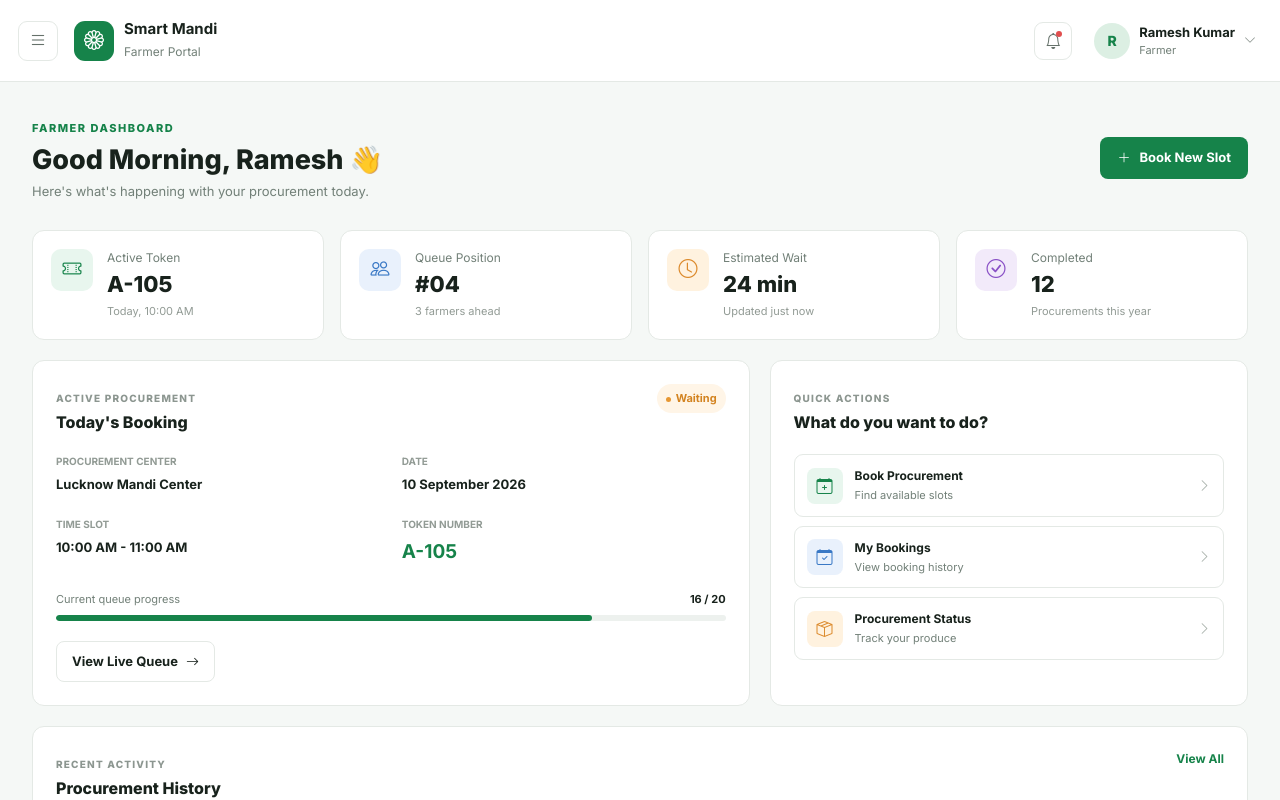
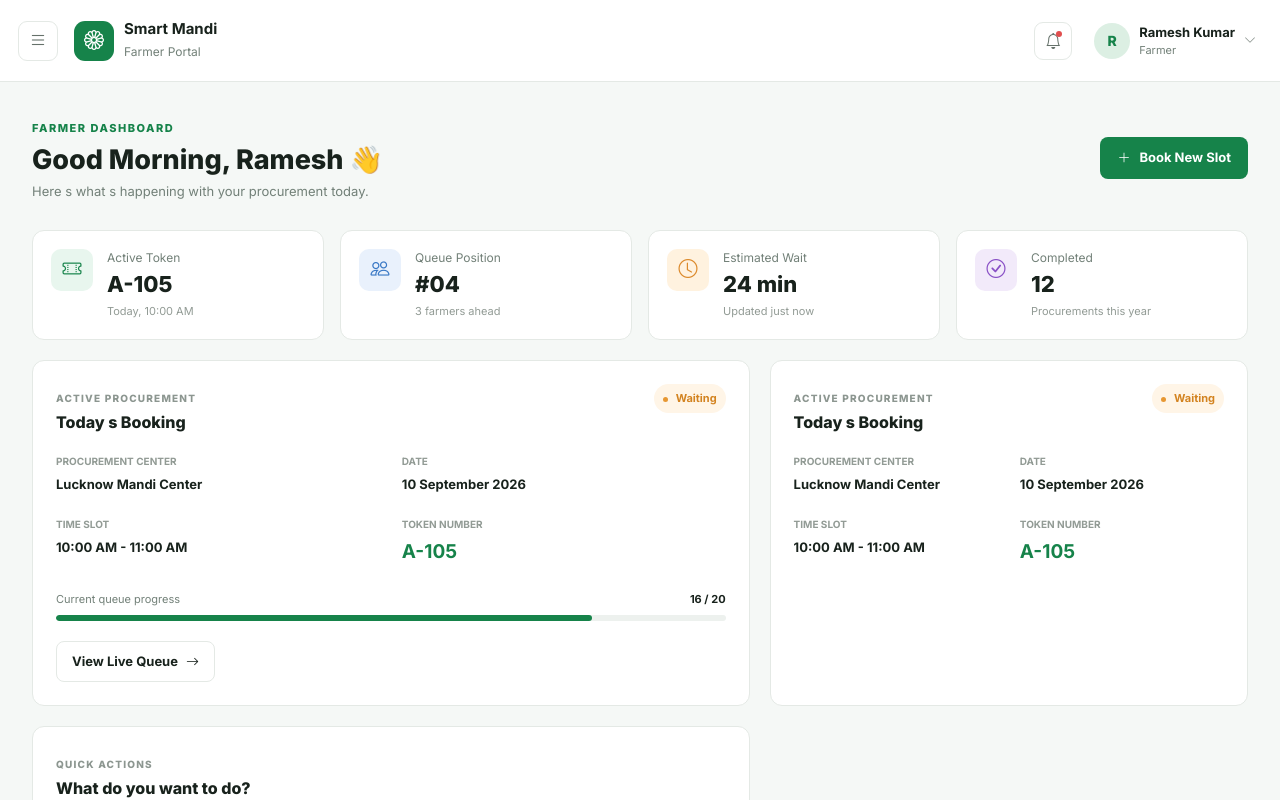
Before and after one commit to Tripathi-Ashu/Admin-Dashboard, a React app in the folder Frontend/: page /farmer in a window 1280 px wide. Shown: the top 800 px of the page. Built offline with nearby package versions, Linux system fonts and the light colour scheme; the HTML template or start-up script is replaced by a standard one.

Commit message:
Refactor Dashboard component and clean up code
Refactor Dashboard component by updating imports, removing duplicate code, and cleaning up unused variables.

```diff
--- a/Frontend/src/pages/farmer/Dashboard.jsx
+++ b/Frontend/src/pages/farmer/Dashboard.jsx
@@ -1,402 +1,201 @@
-import React from "react";
-import { Link } from "react-router-dom";
-
-import StatCard from "../../components/StatCard";
+import React from 'react';
+import { Link } from 'react-router-dom';
+import StatCard from '../../components/StatCard';
 
 function Dashboard() {
+  const unusedVariable = "hi";
+  const anotherUnusedNumber = 42;
+  const deprecatedFlag = false;
+
+  // DUPLICATE CODE BLOCK 1 (Intentional duplication for SonarQube duplication detection)
+  const duplicateHeaderTitle = "Today s Booking";
+  const duplicateCenterName = "Lucknow Mandi Center";
 
   return (
+    <div>
+      {/* PAGE HEADER */}
+      <div className="page-header">
+        <div>
+          <span className="page-label"> FARMER DASHBOARD </span>
+          <h1> Good Morning, Ramesh 👋 </h1>
+          <p> Here s what s happening with your procurement today. </p>
+        </div>
+        <Link to="/farmer/book-slot" className="primary-btn">
+          <i className="bi bi-plus-lg"></i> Book New Slot
+        </Link>
+      </div>
 
-    <div>
+      {/* STATS */}
+      <div className="stats-grid">
+        <StatCard title="Active Token" value="A-105" icon="bi-ticket-perforated" description="Today, 10:00 AM" type="green" />
+        <StatCard title="Queue Position" value="#04" icon="bi-people" description="3 farmers ahead" type="blue" />
+        <StatCard title="Estimated Wait" value="24 min" icon="bi-clock" description="Updated just now" type="orange" />
+        <StatCard title="Completed" value="12" icon="bi-check-circle" description="Procurements this year" type="purple" />
+      </div>
 
-      {/* PAGE HEADER */}
-
-      <div className="page-header">
-
-        <div>
-
-          <span className="page-label">
-            FARMER DASHBOARD
-          </span>
-
-          <h1>
-            Good Morning, Ramesh 👋
-          </h1>
-
-          <p>
-            Here's what's happening with your procurement today.
-          </p>
-
+      {/* MAIN GRID */}
+      <div className="dashboard-grid">
+        {/* ACTIVE BOOKING */}
+        <div className="dashboard-card active-booking">
+          <div className="card-header">
+            <div>
+              <span className="section-small"> ACTIVE PROCUREMENT </span>
+              <h4> {duplicateHeaderTitle} </h4>
+            </div>
+            <span className="status-badge waiting">
+              <span></span> Waiting
+            </span>
+          </div>
+          <div className="booking-info-grid">
+            <div>
+              <small>PROCUREMENT CENTER</small>
+              <strong> {duplicateCenterName} </strong>
+            </div>
+            <div>
+              <small>DATE</small>
+              <strong> 10 September 2026 </strong>
+            </div>
+            <div>
+              <small>TIME SLOT</small>
+              <strong> 10:00 AM - 11:00 AM </strong>
+            </div>
+            <div>
+              <small>TOKEN NUMBER</small>
+              <strong className="token-number"> A-105 </strong>
+            </div>
+          </div>
+          <div className="queue-progress">
+            <div className="queue-progress-top">
+              <span> Current queue progress </span>
+              <strong> 16 / 20 </strong>
+            </div>
+            <div className="progress">
+              <div className="progress-bar" style={{ width: '80%' }}></div>
+            </div>
+          </div>
+          <Link to="/farmer/queue" className="secondary-btn">
+            View Live Queue <i className="bi bi-arrow-right"></i>
+          </Link>
         </div>
 
-        <Link
-          to="/farmer/book-slot"
-          className="primary-btn"
-        >
-
-          <i className="bi bi-plus-lg"></i>
-
-          Book New Slot
-
-        </Link>
-
-      </div>
-
-
-      {/* STATS */}
-
-      <div className="stats-grid">
-
-        <StatCard
-          title="Active Token"
-          value="A-105"
-          icon="bi-ticket-perforated"
-          description="Today, 10:00 AM"
-          type="green"
-        />
-
-        <StatCard
-          title="Queue Position"
-          value="#04"
-          icon="bi-people"
-          description="3 farmers ahead"
-          type="blue"
-        />
-
-        <StatCard
-          title="Estimated Wait"
-          value="24 min"
-          icon="bi-clock"
-          description="Updated just now"
-          type="orange"
-        />
-
-        <StatCard
-
-          title="Completed"
-          value="12"
-          icon="bi-check-circle"
-          description="Procurements this year"
-          type="purple"
-        />
-
-      </div>
-
-
-      {/* MAIN GRID */}
-
-      <div className="dashboard-grid">
-
-        {/* ACTIVE BOOKING */}
-
-        <div className="dashboard-card active-booking">
-
+        {/* DUPLICATE COPIED CARD (To test SonarQube block duplication) */}
+        <div className="dashboard-card active-booking duplicate-test-card">
           <div className="card-header">
-
             <div>
-
-              <span className="section-small">
-                ACTIVE PROCUREMENT
-              </span>
-
-              <h4>
-                Today's Booking
-              </h4>
-
+              <span className="section-small"> ACTIVE PROCUREMENT </span>
+              <h4> {duplicateHeaderTitle} </h4>
             </div>
-
             <span className="status-badge waiting">
-              <span></span>
-              Waiting
+              <span></span> Waiting
             </span>
-
           </div>
-
-
           <div className="booking-info-grid">
-
             <div>
-
               <small>PROCUREMENT CENTER</small>
-
-              <strong>
-                Lucknow Mandi Center
-              </strong>
-
+              <strong> {duplicateCenterName} </strong>
             </div>
-
             <div>
-
               <small>DATE</small>
-
-              <strong>
-                10 September 2026
-              </strong>
-
+              <strong> 10 September 2026 </strong>
             </div>
-
             <div>
-
               <small>TIME SLOT</small>
-
-              <strong>
-                10:00 AM - 11:00 AM
-              </strong>
-
+              <strong> 10:00 AM - 11:00 AM </strong>
             </div>
-
             <div>
-
               <small>TOKEN NUMBER</small>
-
-              <strong className="token-number">
-                A-105
-              </strong>
-
+              <strong className="token-number"> A-105 </strong>
             </div>
-
           </div>
-
-
-          <div className="queue-progress">
-
-            <div className="queue-progress-top">
-
-              <span>
-                Current queue progress
-              </span>
-
-              <strong>
-                16 / 20
-              </strong>
-
-            </div>
-
-            <div className="progress">
-
-              <div
-                className="progress-bar"
-                style={{ width: "80%" }}
-              ></div>
-
-            </div>
-
-          </div>
-
-
-          <Link
-            to="/farmer/queue"
-            className="secondary-btn"
-          >
-
-            View Live Queue
-
-            <i className="bi bi-arrow-right"></i>
-
-          </Link>
-
         </div>
 
-
         {/* QUICK ACTIONS */}
-
         <div className="dashboard-card">
-
           <div className="card-header">
-
             <div>
-
-              <span className="section-small">
-                QUICK ACTIONS
-              </span>
-
-              <h4>
-                What do you want to do?
-              </h4>
-
+              <span className="section-small"> QUICK ACTIONS </span>
+              <h4> What do you want to do? </h4>
             </div>
-
           </div>
-
-
           <div className="quick-actions">
-
-            <Link
-              to="/farmer/book-slot"
-              className="quick-action"
-            >
-
+            <Link to="/farmer/book-slot" className="quick-action">
               <div className="quick-icon green-bg">
                 <i className="bi bi-calendar-plus"></i>
               </div>
-
               <div>
-
-                <strong>
-                  Book Procurement
-                </strong>
-
-                <small>
-                  Find available slots
-                </small>
-
+                <strong> Book Procurement </strong>
+                <small> Find available slots </small>
               </div>
-
               <i className="bi bi-chevron-right"></i>
-
             </Link>
-
-
-            <Link
-              to="/farmer/bookings"
-              className="quick-action"
-            >
-
+            <Link to="/farmer/bookings" className="quick-action">
               <div className="quick-icon blue-bg">
                 <i className="bi bi-calendar-check"></i>
               </div>
-
               <div>
-
-                <strong>
-                  My Bookings
-                </strong>
-
-                <small>
-                  View booking history
-                </small>
-
+                <strong> My Bookings </strong>
+                <small> View booking history </small>
               </div>
-
               <i className="bi bi-chevron-right"></i>
-
             </Link>
-
-
-            <Link
-              to="/farmer/status"
-              className="quick-action"
-            >
-
+            <Link to="/farmer/status" className="quick-action">
               <div className="quick-icon orange-bg">
                 <i className="bi bi-box-seam"></i>
               </div>
-
               <div>
-
-                <strong>
-                  Procurement Status
-                </strong>
-
-                <small>
-                  Track your produce
-                </small>
-
+                <strong> Procurement Status </strong>
+                <small> Track your produce </small>
               </div>
-
               <i className="bi bi-chevron-right"></i>
-
             </Link>
-
           </div>
-
         </div>
-
       </div>
 
-
       {/* RECENT ACTIVITY */}
-
       <div className="dashboard-card recent-card">
-
         <div className="card-header">
-
           <div>
-
-            <span className="section-small">
-              RECENT ACTIVITY
-            </span>
-
-            <h4>
-              Procurement History
-            </h4>
-
+            <span className="section-small"> RECENT ACTIVITY </span>
+            <h4> Procurement History </h4>
           </div>
-
-          <Link to="/farmer/bookings">
-            View All
-          </Link>
-
+          <Link to="/farmer/bookings"> View All </Link>
         </div>
-
-
         <div className="table-responsive">
-
           <table className="table custom-table">
-
             <thead>
-
               <tr>
-
                 <th>DATE</th>
                 <th>CENTER</th>
                 <th>CROP</th>
                 <th>WEIGHT</th>
                 <th>STATUS</th>
-
               </tr>
-
             </thead>
-
             <tbody>
-
               <tr>
-
                 <td>02 Sep 2026</td>
-
                 <td>Lucknow Mandi</td>
-
                 <td>Wheat</td>
-
                 <td>42.5 Quintal</td>
-
                 <td>
-                  <span className="table-status completed">
-                    Completed
-                  </span>
+                  <span className="table-status completed"> Completed </span>
                 </td>
-
               </tr>
-
-
               <tr>
-
                 <td>28 Aug 2026</td>
-
                 <td>Lucknow Mandi</td>
-
                 <td>Rice</td>
-
                 <td>30 Quintal</td>
-
                 <td>
-                  <span className="table-status completed">
-                    Completed
-                  </span>
+                  <span className="table-status completed"> Completed </span>
                 </td>
-
               </tr>
-
             </tbody>
-
           </table>
-
         </div>
-
       </div>
-
     </div>
-
   );
 }
 
```
